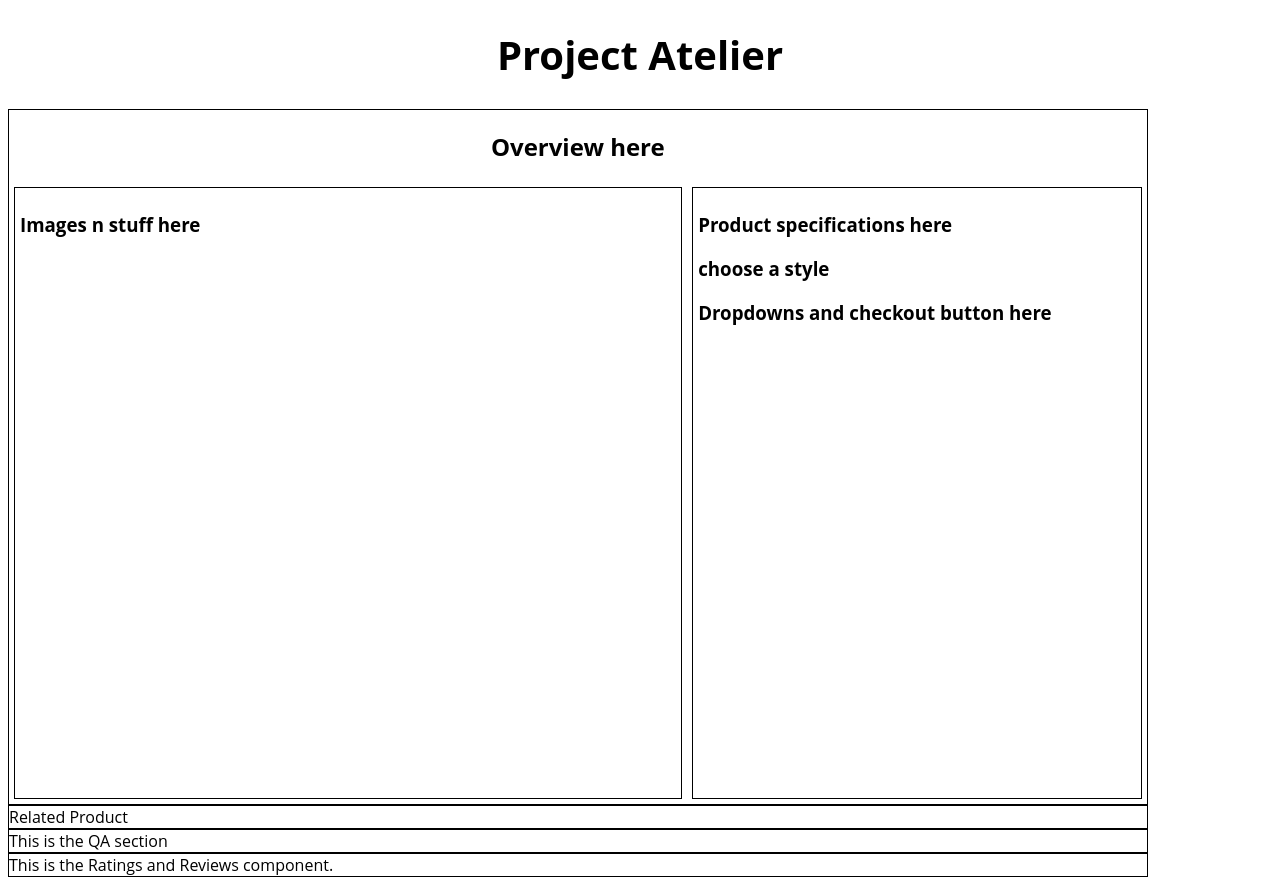
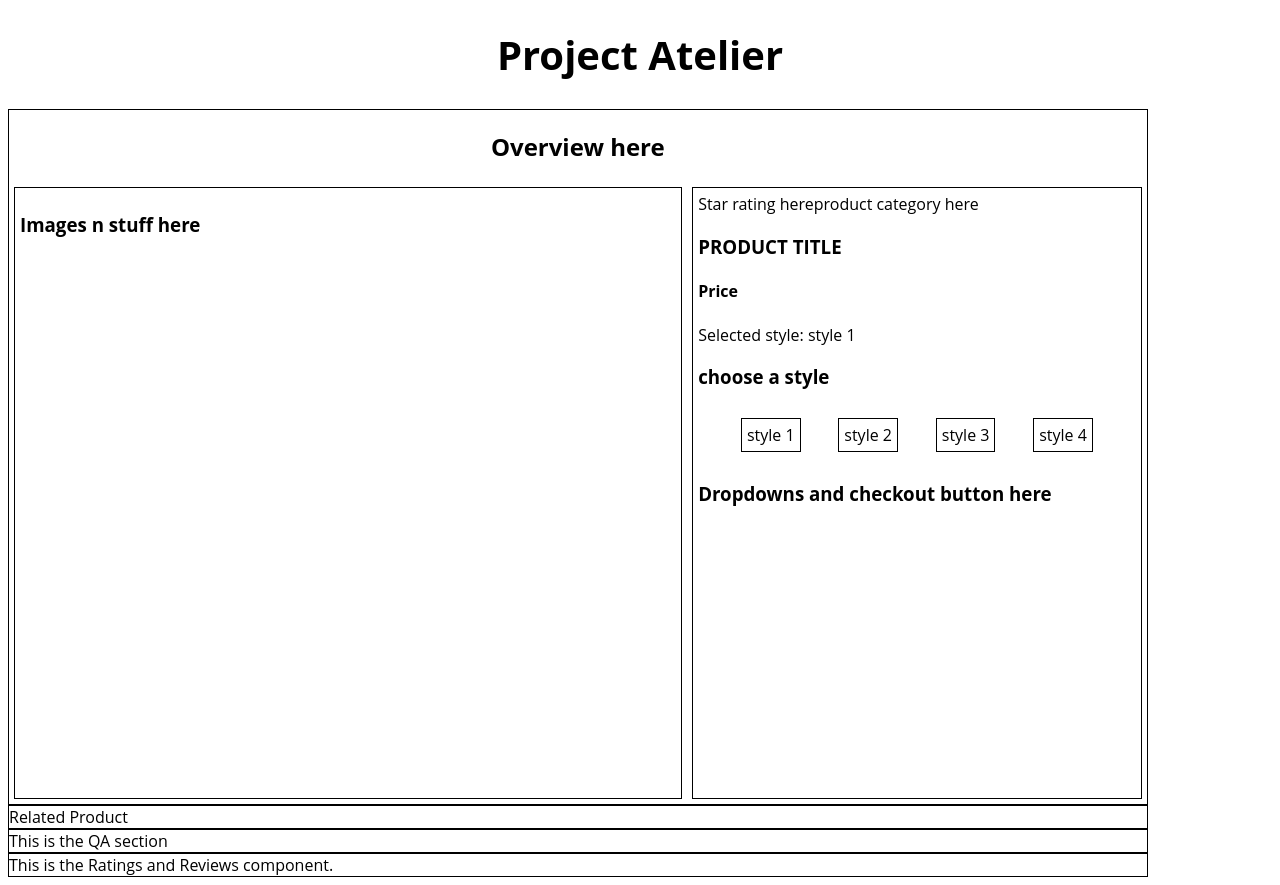
Before and after one commit to es98dame/fec, a React app: page / in a window 1280 px wide. Built offline with nearby package versions, Linux system fonts and the light colour scheme; the HTML template or start-up script is replaced by a standard one.

Commit message:
Begins to set up a testing environment

```diff
--- a/fec-client/src/components/Overview/OverviewComponents/ProductSpecs.jsx
+++ b/fec-client/src/components/Overview/OverviewComponents/ProductSpecs.jsx
@@ -4,7 +4,13 @@ import styled from 'styled-components';
 
 const ProductSpecs = () => {
   return (
-    <h3>Product specifications here</h3>
+    <div>
+      <span>Star rating here</span>
+      <span>product category here</span>
+      <h3>PRODUCT TITLE</h3>
+      <h4>Price</h4>
+      <span>Selected style: style 1</span>
+    </div>
   );
 };
 
--- a/fec-client/src/components/Overview/OverviewComponents/Styles.jsx
+++ b/fec-client/src/components/Overview/OverviewComponents/Styles.jsx
@@ -1,10 +1,31 @@
 import React from 'react';
 import styled from 'styled-components';
 
+var Container = styled.div`
+  display: flex;
+  flex-direction: row;
+  margin: 5px;
+  padding: 5px;
+  justify-content: space-evenly;
+`;
+
+var StylesDiv = styled.div`
+  margin: 5px;
+  padding: 5px;
+  border: 1px solid black;
+`;
 
 const Styles = () => {
   return (
-    <h3>choose a style</h3>
+    <div>
+      <h3>choose a style</h3>
+      <Container>
+        <StylesDiv>style 1</StylesDiv>
+        <StylesDiv>style 2</StylesDiv>
+        <StylesDiv>style 3</StylesDiv>
+        <StylesDiv>style 4</StylesDiv>
+      </Container>
+    </div>
   );
 };
 
--- a/fec-client/src/components/Overview/index.jsx
+++ b/fec-client/src/components/Overview/index.jsx
@@ -32,7 +32,7 @@ const Content = styled.div`
 
 const Overview = () => {
   return (
-    <div>
+    <div className ='Overview'>
       <H2>Overview here</H2>
 
       <FullDiv>
```
Also changed, not shown: package.json (+6 -1 lines), test/OverviewTest.js (deleted), 2 other files (tests, documents, lock files or other folders).
